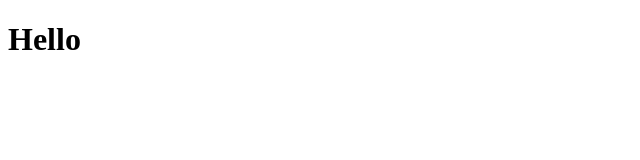
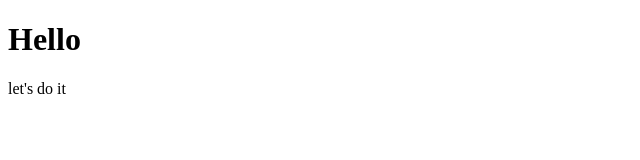
Before and after one commit to PabloMV/curriculumWEB, a plain HTML site: page index.html in a window 1280 px wide. Shown: the full height of the page, 0-640 px from the left. Drawn offline with Linux system fonts and the light colour scheme.

Commit message:
change user

```diff
--- a/index.html
+++ b/index.html
@@ -8,5 +8,6 @@
 </head>
 <body>
     <h1>Hello</h1>
+    <p>let's do it</p>
 </body>
 </html>
```
